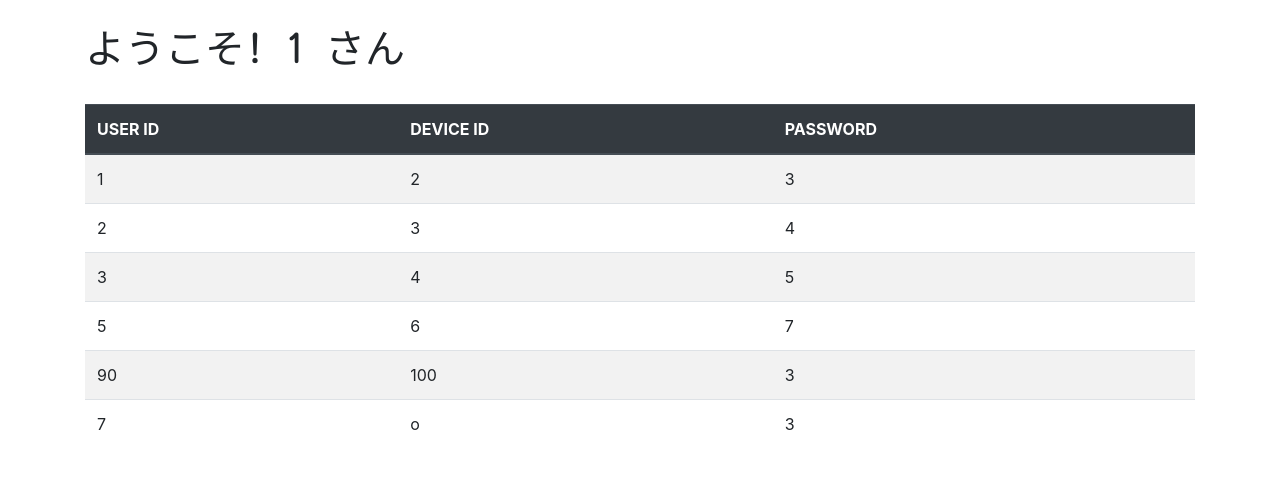
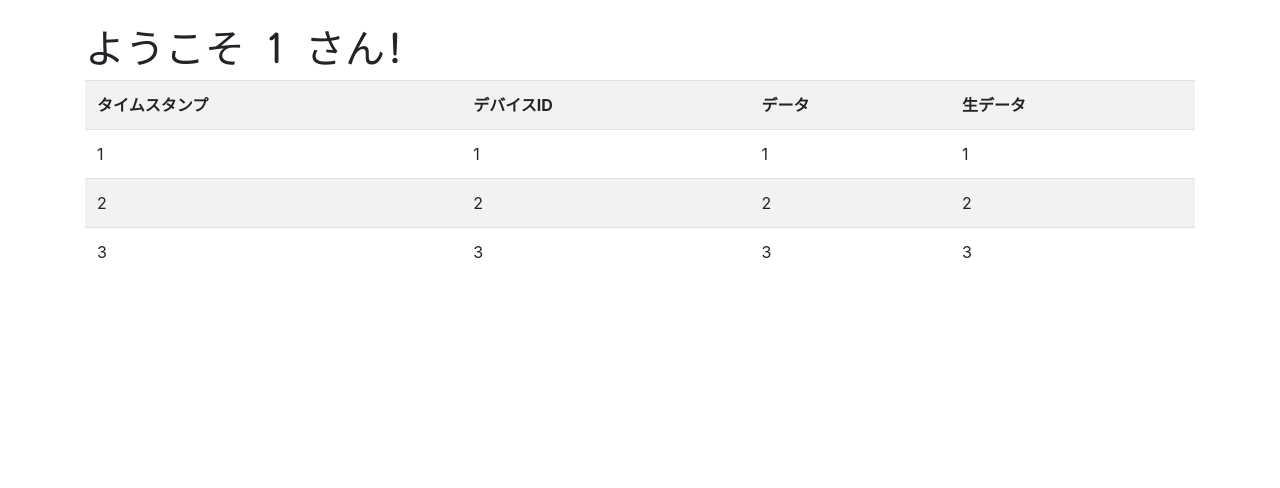
Before and after one commit to naikasann/ngrok_webhook, a Flask app: page / in a window 1280 px wide. Shown: the part 84-572 px from the top of the page. Run offline with Flask 2, Linux system fonts and the light colour scheme; the visitor is signed in with stand-in values (Sample User, id 1); data comes from the database, SQL or seed files in the repository; some libraries are stand-ins or nearby versions; some web fonts are replaced.

Commit message:
:zap: indexページをなくす
ログインしていない場合ログインするページに飛ばす

```diff
--- a/main.py
+++ b/main.py
@@ -10,7 +10,7 @@ from SqlController.receivetable import ReceiveData
 from SqlController.userdata import UserData
 
 app = Flask(__name__)
-app.secret_key=b"19971128"
+app.secret_key=b"888888"
 #engine=create_engine("sqlite:///sample.sqlite3")
 #Base=declarative_base()
 
@@ -21,12 +21,17 @@ app.secret_key=b"19971128"
 def isLogin():
     # session login? => (True):rerturn session id.
     if "login" in session and session["login"]:
-        login_user=session["id"]
-        session["login"]=True
+        islogin=True
     else:
-        login_user=""
-        session["login"]=False
-    return session["login"], login_user
+        islogin=False
+    return islogin
+
+def get_username(islogin):
+    if islogin:
+        name = session["id"]
+    else:
+        name = ""
+    return name
 
 ################################################################
 # Page before login
@@ -35,20 +40,16 @@ def isLogin():
 @app.route("/")
 def top_page():
     # session login check.
-    islogin, loginuser=isLogin()
-    # for debug
-    alldata=UserData.getAll()
-    if isLogin:
-        # return render_template("/userpage/data.html", title="なにかのページ", all_userdata = alldata, login_flg=islogin, login_user=loginuser)
-        return render_template("/index.html", title="なにかのページ", all_userdata = alldata, login_flg=islogin, login_user=loginuser)
+    if isLogin():
+        alldata=ReceiveData.getAll()
+        return render_template("/userpage/data.html", title="なにかのページ", all_userdata=alldata, login_flg=False, login_user=get_username(True))
     else:
-        return render_template("/index.html", title="なにかのページ", all_userdata = alldata, login_flg=islogin, login_user=loginuser)
+        return redirect("/login")
 
 # information page. (Contact page to the creator)
 @app.route("/information")
 def author_info():
-    islogin, loginuser=isLogin()
-    return render_template("/information.html", title="お問い合わせ", login_flg=islogin, login_user=loginuser)
+    return render_template("/information.html", title="お問い合わせ", login_flg=isLogin(), login_user=get_username(isLogin()))
 
 # login page.
 @app.route("/login")
@@ -72,7 +73,7 @@ def login_post():
 @app.route("/logout")
 def logout():
     session.pop("id", None)
-    session.pop("login")
+    session.pop("login", False)
     return redirect("/")
 
 # user signup page.
@@ -99,8 +100,7 @@ def signup_post():
 
 @app.route("/userdata")
 def userdata():
-    islogin, loginuser=isLogin()
-    return render_template("/userpage/userdata.html", title = str(loginuser) + "さんのぺーじ",login_flg=islogin, login_user=loginuser)
+    return render_template("/userpage/userdata.html", title = str(get_username(isLogin())) + "さんのぺーじ",login_flg=isLogin(), login_user=get_username(isLogin()))
 
 ################################################################
 # Http request page.
--- a/templates/userpage/data.html
+++ b/templates/userpage/data.html
@@ -1,19 +1,13 @@
 {%- extends "layout.html" %}
 {%- block content %}
-    <header>
-      <nav>
-        <ul class="nav nav-tabs nav-justified">
-          <li class="nav-item"><a class="nav-link active" href="/userpage">表</a></li>
-          <li class="nav-item"><a class="nav-link" href="/graph">グラフ</a></li>
-          <li class="nav-item justify-content-end"><a class="nav-link" href="/">ログアウト</a></li>
-        </ul>
-      </nav>
-      <h1>ようこそ</h1>
-      <table class="table table-striped">
-        <tr><th>タイムスタンプ</th><th>デバイスID</th><th>データ</th><th>生データ</th></tr>
-      {% for data in all_data %}
-        <tr><td>{{data.timestamp}}</td><td>{{data.device_id}}</td><td>{{data.data}}</td><td>{{data.rawdata}}</td></tr>
-      {% endfor %}
-      </table>
-    </header>
+</br>
+<div class = "container">
+  <h1>ようこそ {{ login_user }} さん!</h1>
+  <table class="table table-striped">
+    <tr><th>タイムスタンプ</th><th>デバイスID</th><th>データ</th><th>生データ</th></tr>
+  {% for data in all_userdata %}
+    <tr><td>{{data.timestamp}}</td><td>{{data.device_id}}</td><td>{{data.data}}</td><td>{{data.rawdata}}</td></tr>
+  {% endfor %}
+  </table>
+</div>
 {%- endblock %}
```
